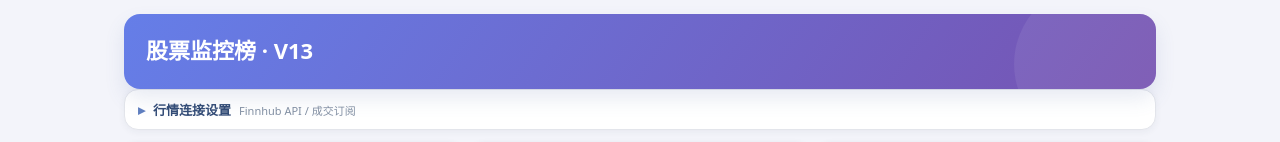
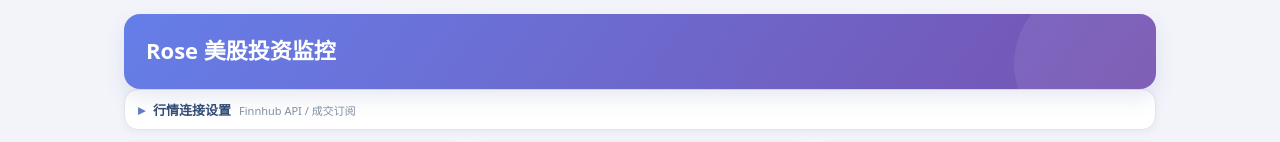
Before and after one commit to rose-invest/stock-monitor, a plain HTML site: page index.html in a window 1280 px wide. Shown: the top 142 px of the page. Drawn offline with Linux system fonts and the light colour scheme.

Commit message:
Update index.html

```diff
--- a/index.html
+++ b/index.html
@@ -91,7 +91,7 @@ dialog::backdrop{background:#14274170}dialog h2{font-size:19px}#noteBody{white-s
 }
 .tablehead,.stock{grid-template-columns:99px 81px 79px 77px 98px 67px 70px 88px 82px 76px 76px 64px!important;min-width:957px!important}
 </style></head><body><main class="wrap">
-<header class="hero"><h1>股票监控榜 · V13</h1><div class="hero-sub" id="updated" style="display:none"></div></header>
+<header class="hero"><h1>Rose 美股投资监控</h1><div class="hero-sub" id="updated" style="display:none"></div></header>
 <section class="panel quote-panel" style="margin-bottom:12px;padding:12px">
 <details class="quote-details"><summary>行情连接设置 <span class="summary-hint">Finnhub API / 成交订阅</span></summary>
 <form id="quoteConnect">
```
